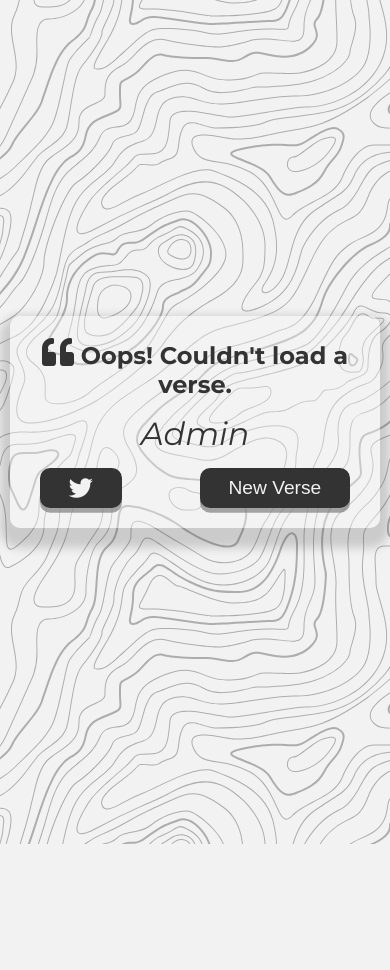
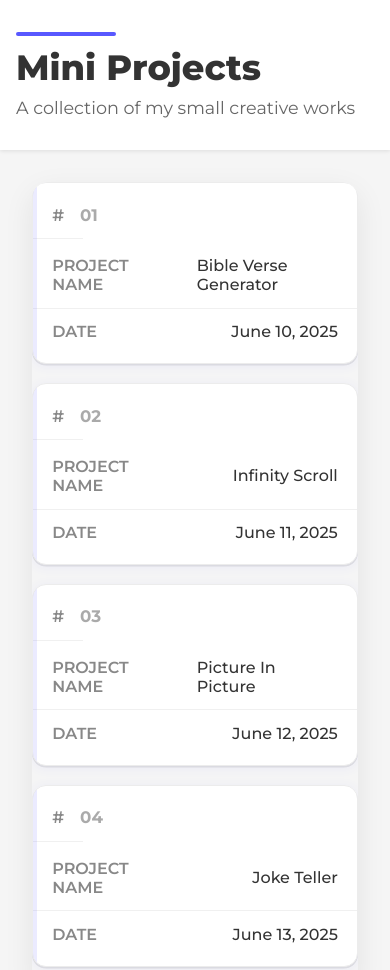
Before and after one commit to dandee77/Bible-Verse-Generator, a plain HTML site: page index.html in a window 390 px wide. Shown: the top 970 px of the page. Before the commit the page ends 844 px from the top, so only its background shows below. Drawn offline with Linux system fonts and the light colour scheme; no server answers.

Commit message:
added menu and compile mini projects

```diff
--- a/index.html
+++ b/index.html
@@ -2,33 +2,53 @@
 <head>
     <meta charset="UTF-8">
     <meta name="viewport" content="width=device-width, initial-scale=1.0">
-    <title>Bible Verse Generator</title>
-    <link rel="stylesheet" href="https://cdnjs.cloudflare.com/ajax/libs/font-awesome/5.15.3/css/all.min.css">
-    <link rel="stylesheet" href="styles.css">
+    <title>Mini Projects</title>
+    <link rel="stylesheet" href="style.css">
 </head>
 <body>
-    <div class="verse-container" id="verse-container">
-        <!-- Verse -->
-        <div class="verse-text">
-            <i class="fas fa-quote-left" id="quote-symbol"></i>
-            <span id="verse"></span>
+
+    <header>
+        <div>
+            <hr>
+            <h1>Mini Projects</h1>
+            <p>A collection of my small creative works</p>
         </div>
-        <!-- Author -->
-        <div class="verse-author">
-            <span id="author"></span>
-        </div>
-        <!-- Buttons -->
-        <div class="button-container">
-            <button class="twitter-button" id="twitter" title="Tweet This!">
-                <i class="fab fa-twitter"></i>
-            </button>
-            <button id="new-verse">New Verse</button>
-        </div>
-    </div>
+    </header>
 
-    <!-- loader -->
-    <div class="loader" id="loader"></div>
-    <!-- script -->
+    <main>
+        <table>
+            <thead>
+                <tr>
+                    <th>#</th>
+                    <th>Project Name</th>
+                    <th>Date</th>
+                </tr>
+            </thead>
+            <tbody>
+                <tr data-href="Bible_Verse_Generator">
+                    <td data-label="#">01</td>
+                    <td data-label="Project Name">Bible Verse Generator</td>
+                    <td data-label="Date">June 10, 2025</td>
+                </tr>
+                <tr data-href="Infinity_Scroll/">
+                    <td data-label="#">02</td>
+                    <td data-label="Project Name">Infinity Scroll</td>
+                    <td data-label="Date">June 11, 2025</td>
+                </tr>
+                <tr data-href="Picture_In_Picture/">
+                    <td data-label="#">03</td>
+                    <td data-label="Project Name">Picture In Picture</td>
+                    <td data-label="Date">June 12, 2025</td>
+                </tr>
+                <tr data-href="Joke_Teller/">
+                    <td data-label="#">04</td>
+                    <td data-label="Project Name">Joke Teller</td>
+                    <td data-label="Date">June 13, 2025</td>
+                </tr>
+            </tbody>
+        </table>
+    </main>
+
     <script src="script.js"></script>
 </body>
 </html>
--- a/script.js
+++ b/script.js
@@ -1,60 +1,7 @@
-const verseContainer = document.getElementById('verse-container');
-const verseText = document.getElementById('verse');
-const authorText = document.getElementById('author');
-const twitterButton = document.getElementById('twitter');
-const newVerseButton = document.getElementById('new-verse');
-const loader = document.getElementById('loader');
-
-let apiData = {verse: "", author: ""};
-
-function loading() {
-    loader.hidden = false;
-    verseContainer.hidden = true;
-}
-
-function complete() {
-    loader.hidden = true;
-    verseContainer.hidden = false;
-}
-
-function populateVerse() {
-    loading();
-    authorText.textContent = apiData.author;
-    verseText.textContent = apiData.verse;
-    verseContainer.classList.remove('fade-in');
-    void verseText.offsetWidth;
-    verseContainer.classList.add('fade-in');
-    complete();
-}
-
-// fetch data from the Labs.Bible.org
-async function getData() {
-    loading();
-    const apiUrl = 'https://labs.bible.org/api/?passage=random&type=json';
-    try {
-        const response = await fetch(apiUrl);
-        const data = await response.json();
-        const v = data[0].text;
-        const a = `${data[0].bookname} ${data[0].chapter}:${data[0].verse}`;
-        apiData = {author: a, verse: v};
-        populateVerse();
-    } catch (error) {
-        console.error("Failed to fetch Bible verse:", error);
-        authorText.textContent = "Admin";
-        verseText.textContent = "Oops! Couldn't load a verse.";
-        complete();
-    }
-}
-
-// tweet verse
-function tweetVerse() {
-    const twitterUrl = `https://twitter.com/intent/tweet?text=${apiData.verse} - ${apiData.author}`;
-    window.open(twitterUrl, '_blank');
-}
-
-// event listeners
-newVerseButton.addEventListener('click', getData);
-twitterButton.addEventListener('click', tweetVerse);
-
-// this starts on load
-getData();
+document.querySelectorAll("tbody tr").forEach(row => {
+    row.style.cursor = "pointer";
+    row.addEventListener("click", () => {
+        const url = row.getAttribute("data-href");
+        if (url) window.open(url, "_blank");
+    });
+});
--- /dev/null
+++ b/style.css
@@ -0,0 +1,190 @@
+@import url('https://fonts.googleapis.com/css2?family=Montserrat:ital,wght@0,100..900;1,100..900&display=swap');
+
+html {
+    box-sizing: border-box;
+    font-size: 16px;
+}
+
+*, *::before, *::after {
+    box-sizing: inherit;
+}
+
+body {
+    margin: 0;
+    padding: 0;
+    min-height: 100vh;
+    font-family: 'Montserrat', sans-serif;
+    background-color: #f5f5f5;
+    color: #333;
+    display: flex;
+    flex-direction: column;
+    align-items: center;
+}
+
+header {
+    width: 100%;
+    background-color: #fff;
+    box-shadow: 0 1px 4px rgba(0, 0, 0, 0.1);
+    padding: 2rem 1rem;
+    display: flex;
+    justify-content: center;
+}
+
+header > div {
+    width: 100%;
+    max-width: 950px;
+    text-align: left;
+}
+
+header hr {
+    margin: 0;
+    width: 100px;
+    height: 4px;
+    background-color: #5858ff;
+    border-radius: 10px;
+    border: none;
+    margin-bottom: 10px;
+}
+
+header h1 {
+    font-size: 2.2rem;
+    margin: 0;
+    font-weight: 800;
+}
+
+header p {
+    font-size: 1.1rem;
+    margin: 0.5rem 0 0 0;
+    color: #666;
+}
+
+/* Table Container */
+main {
+    padding: 2rem;
+    width: 100%;
+    display: flex;
+    justify-content: center;
+}
+
+table {
+    width: 100%;
+    max-width: 950px;
+    background-color: white;
+    border-collapse: collapse;
+    border-radius: 16px;
+    overflow: hidden;
+    box-shadow: 0 10px 30px rgba(0, 0, 0, 0.08);
+}
+
+thead {
+    background-color: #f7f7f7;
+    text-transform: uppercase;
+    font-weight: 600;
+    font-size: 0.875rem;
+    color: #888;
+}
+
+thead th {
+    padding: 1rem;
+    text-align: left;
+}
+
+tbody tr {
+    border-top: 1px solid #eee;
+    transition: background-color 0.2s ease-in-out;
+}
+
+tbody tr:hover {
+    background-color: #f9f9f9;
+    td {
+        color: #5858ff;
+        transition: color 0.2s ease-in-out;
+    }
+}
+
+tbody td {
+    padding: 1rem;
+    font-weight: 500;
+    color: #333;
+}
+
+td:first-child, th:first-child {
+    text-align: center;
+    width: 50px;
+    color: #aaa;
+    font-weight: 600;
+}
+
+
+@media screen and (max-width: 768px) {
+    table {
+        font-size: 0.95rem;
+        background-color: transparent;
+    }
+
+    thead {
+        display: none;
+    }
+
+    tbody tr {
+        display: block;
+        margin-bottom: 1.2rem;
+        background: #fff;
+        border-radius: 14px;
+        box-shadow: 0 2px 12px rgba(88, 88, 255, 0.07), 0 1.5px 0 #e0e0e0;
+        border: 1px solid #ececec;
+        overflow: hidden;
+        padding: 0.5rem 0;
+        position: relative;
+    }
+
+    tbody td {
+        display: flex;
+        align-items: center;
+        justify-content: space-between;
+        padding: 0.85rem 1.2rem;
+        border: none;
+        border-bottom: 1px solid #f0f0f0;
+        background: none;
+        font-size: 1rem;
+    }
+
+    tbody td:last-child {
+        border-bottom: none;
+    }
+
+    tbody td::before {
+        content: attr(data-label);
+        font-weight: 600;
+        color: #888;
+        text-transform: uppercase;
+        flex: 0 0 45%;
+        margin-right: 1rem;
+    }
+
+    td:first-child {
+        text-align: left;
+        font-weight: 700;
+        font-size: 1.1em;
+        border-radius: 8px 8px 0 0;
+        background: none;
+        margin-bottom: 0.2rem;
+    }
+
+    tbody tr:not(:last-child) {
+        box-shadow: 0 2px 12px rgba(88, 88, 255, 0.07), 0 1.5px 0 #e0e0e0;
+    }
+
+    tbody tr::before {
+        content: '';
+        display: block;
+        position: absolute;
+        left: 0;
+        top: 0;
+        height: 100%;
+        width: 4px;
+        background: #5858ff;
+        border-radius: 14px 0 0 14px;
+        opacity: 0.12;
+    }
+}
```
Also changed, not shown: Bible_Verse_Generator/index.html (added, +34 -0 lines), Bible_Verse_Generator/script.js (added, +60 -0 lines), Bible_Verse_Generator/style.css (renamed from styles.css).
